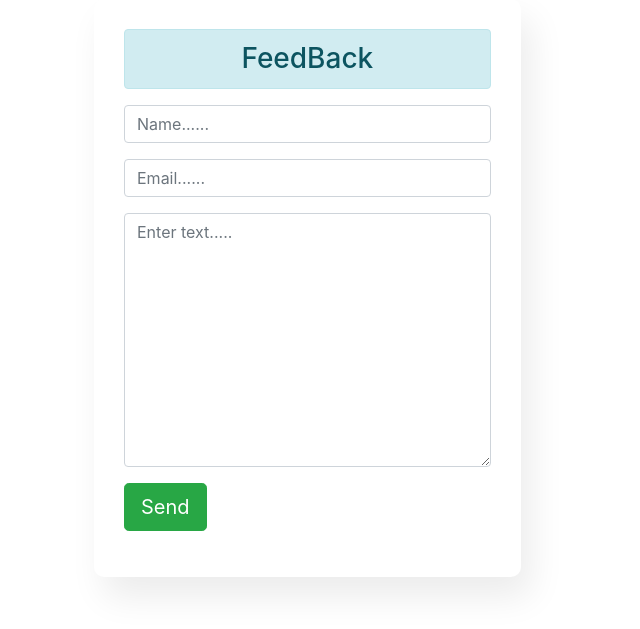
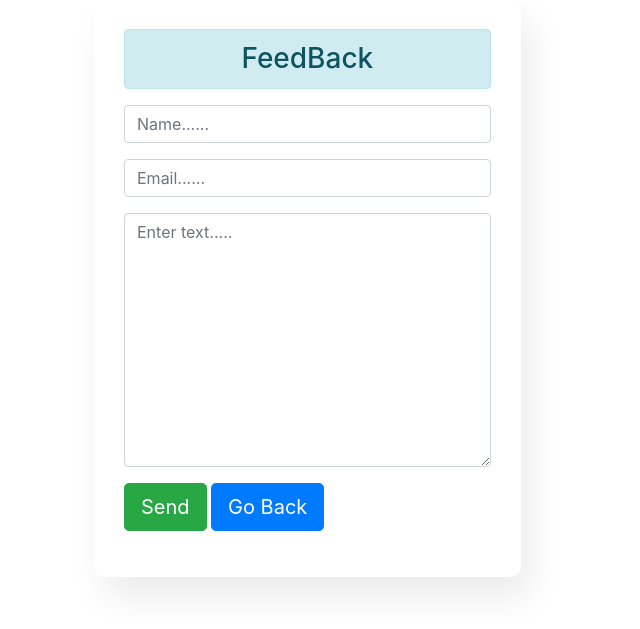
Before and after one commit to Jide-codes/Agrillux, a Django app: page /Comment/ in a window 1280 px wide. Shown: the part 49-678 px from the top of the page, without its empty margins (274-914 px from the left). Run offline with Django 4.2, Linux system fonts and the light colour scheme.

Commit message:
"added a go back button"

```diff
--- a/template/squad/message.html
+++ b/template/squad/message.html
@@ -10,6 +10,7 @@
         {% csrf_token %}
         {{form.as_p}}
         <input type="submit" value="Send" class="btn btn-success btn-lg"></input>
+        <a href="{% url 'store' %}" class="btn btn-primary btn-lg">Go Back</a>
         {% comment %} <a href="{% url 'st' %}" class="btn btn-primary btn-lg">Go Back</a> {% endcomment %}
     </form>
 </div>
```
